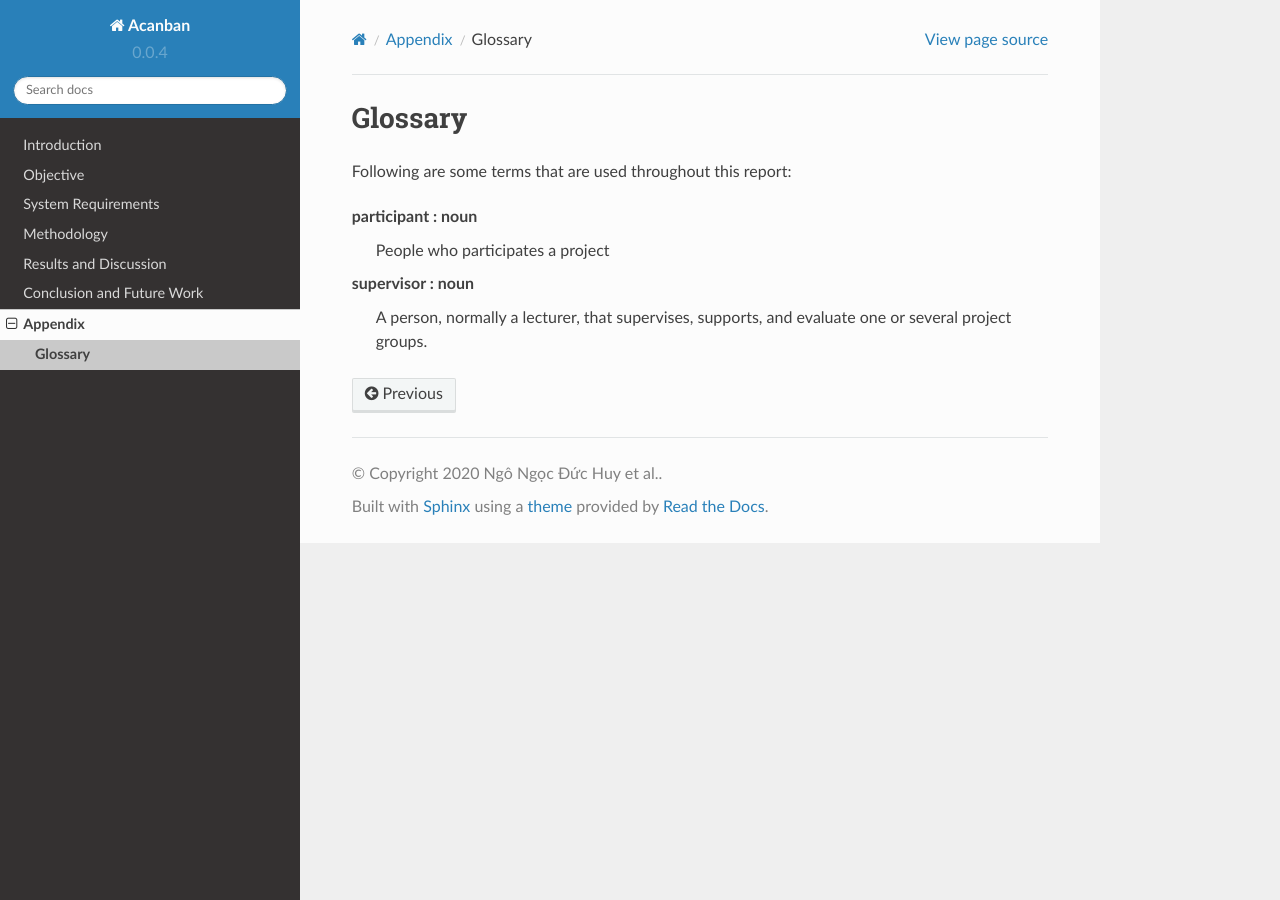
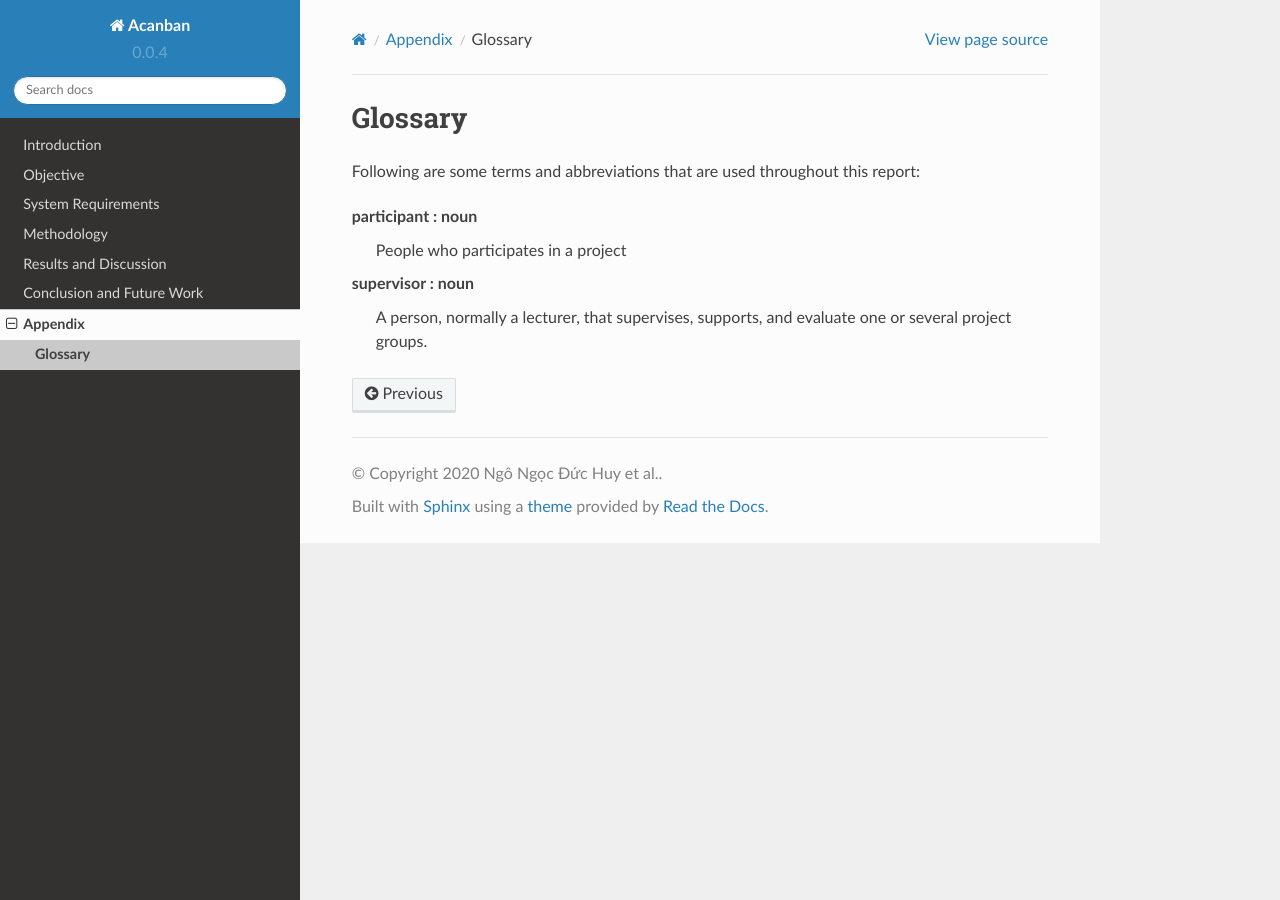
Before and after one commit to Huy-Ngo/acanban, a Sphinx documentation site: the page built from docs/source/appendix/glossary.rst, in a window 1280 px wide. Built offline with Sphinx 7.4.7 and the Read the Docs theme 2.0.0, drawn with Linux system fonts in a browser that asks for light colours; pages that are not in the unit, such as notebooks, are missing from menus; the version number is read from the project's files by our own code.

Commit message:
Add abbreviation
Signed-off-by: Huy-Ngo <duchuy29092000@gmail.com>

```diff
--- a/docs/source/appendix/glossary.rst
+++ b/docs/source/appendix/glossary.rst
@@ -1,11 +1,12 @@
 Glossary
 ========
 
-Following are some terms that are used throughout this report:
+Following are some terms and abbreviations
+that are used throughout this report:
 
 
 participant : noun
-   People who participates a project
+   People who participates in a project
 
 supervisor : noun
    A person, normally a lecturer, that supervises, supports, and evaluate
```
